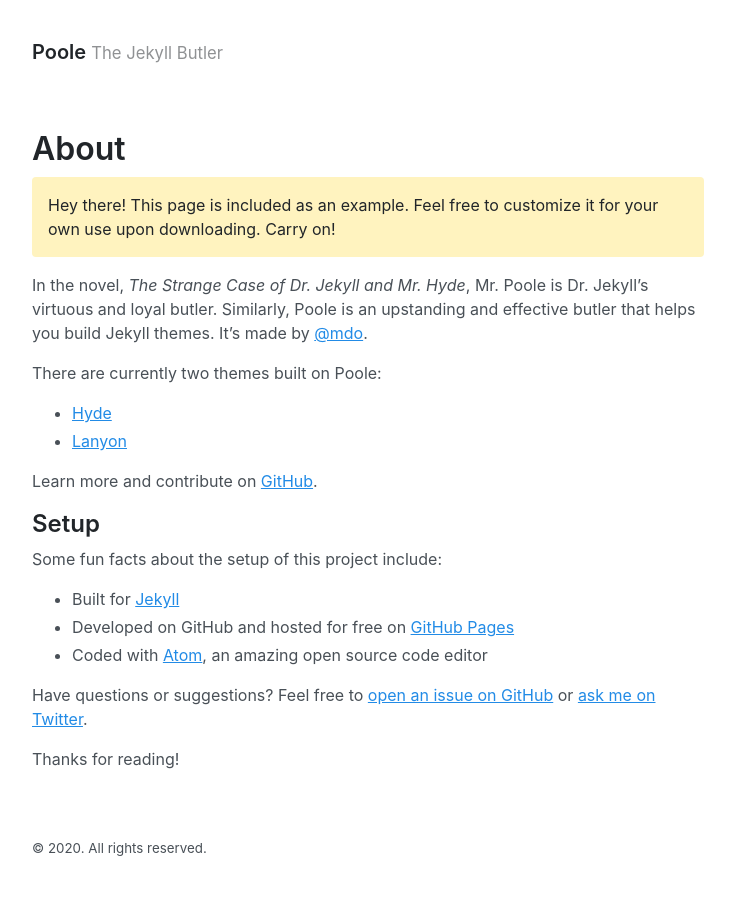
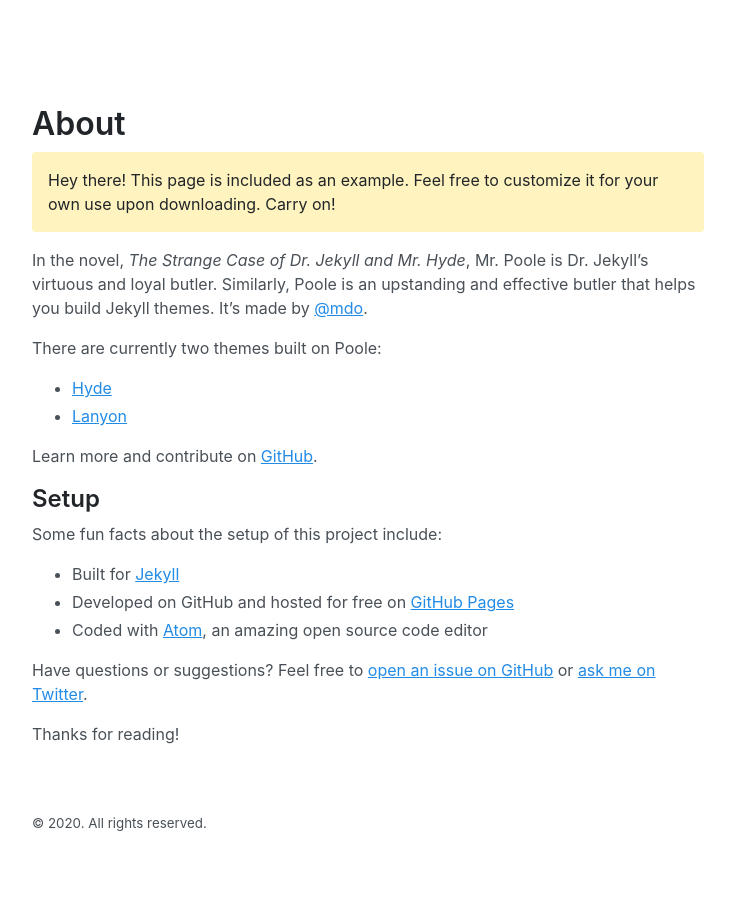
Before and after one commit to zhangmengjing/test.github.io, a Jekyll site: the page built from about.md, in a window 1280 px wide. Shown: the whole page, without its empty margins (272-1007 px from the left). Built offline with Jekyll 4.4.1, drawn with Linux system fonts in a browser that asks for light colours; part of the change alters nothing that is shown.

Commit message:
Add files via upload

```diff
--- a/_config.yml
+++ b/_config.yml
@@ -1,42 +1 @@
-# Setup
-title: Poole
-tagline: The Jekyll Butler
-url: https://getpoole.com
-# url: https://zhangmengjing.github.io/test.github.io/
-paginate: 1
-baseurl: ""
-permalink: pretty
-
-# Gems
-plugins:
-  - jekyll-gist
-  - jekyll-paginate
-  - jekyll-seo-tag
-
-# Optimize Jekyll
-exclude:
-  - .editorconfig
-  - .git
-  - .jekyll-cache
-  - Gemfile
-  - Gemfile.lock
-  - LICENSE.md
-  - README.md
-
-sass:
-  sass_dir: _sass
-  style: :compressed
-
-# Options
-
-# Replace this value and uncomment to enable Google Analytics tracking
-# ga_analytics: UA-000000-0
-
-# Specify the author for blog posts
-author:
-  name: Mark Otto
-  url: https://twitter.com/mdo
-  email: markdotto@gmail.com
-
-# Custom vars
-version: 3.0.0
+theme: jekyll-theme-cayman
```
Also changed, not shown: README.md.
